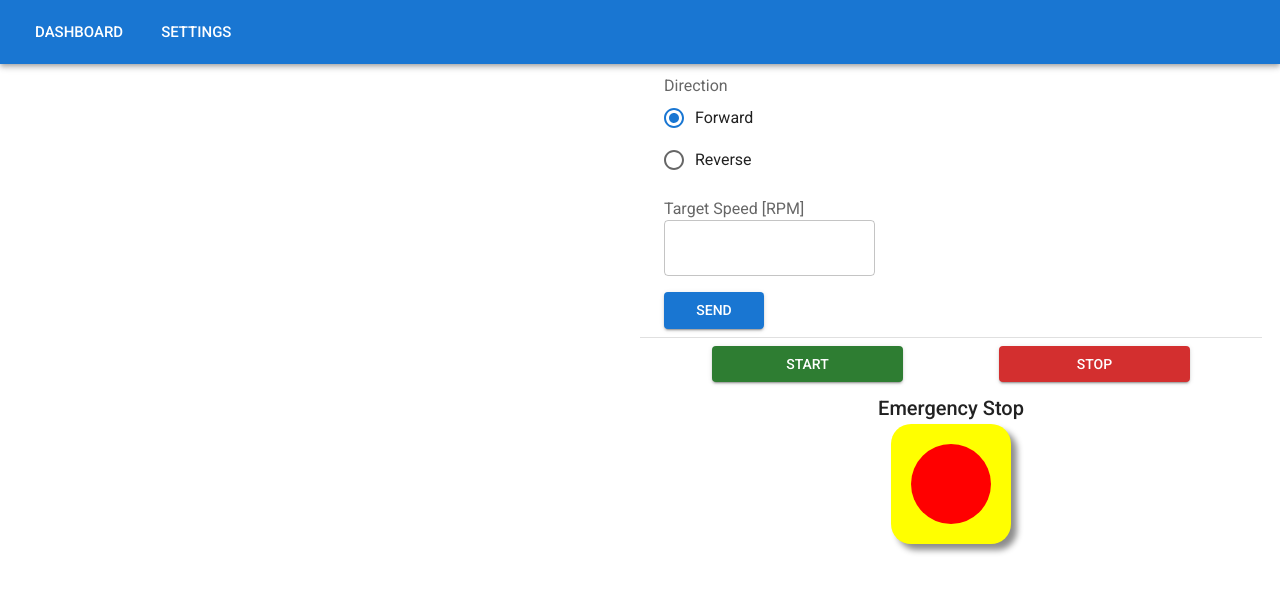
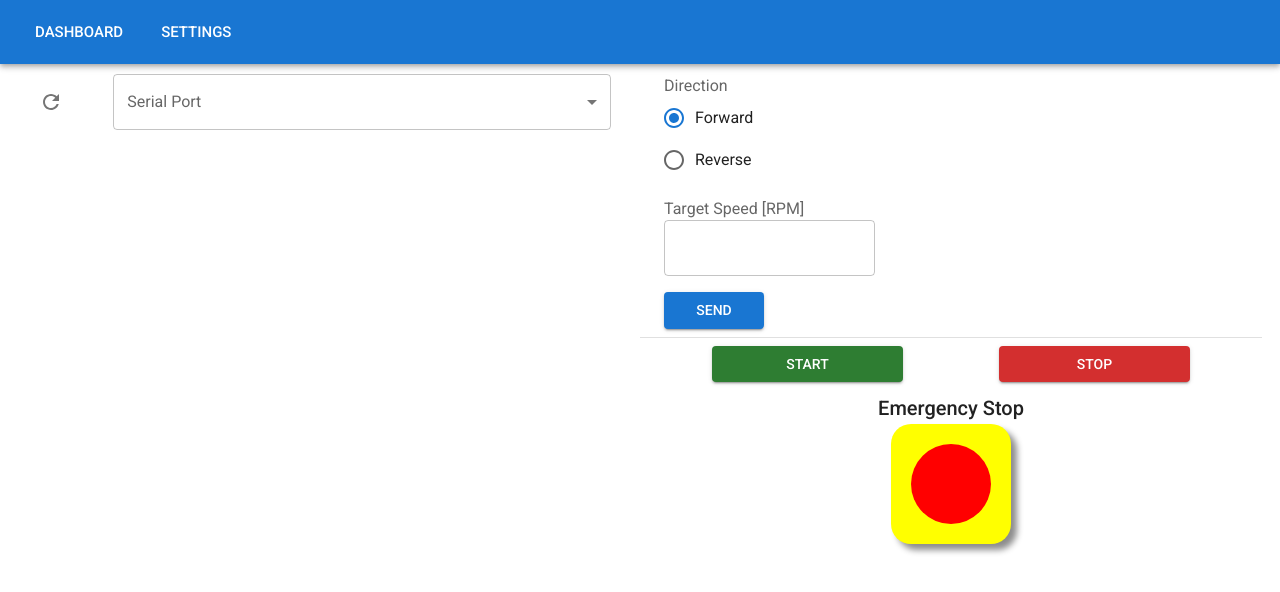
Before and after one commit to TNCT-Mechatech/spindle-speed-controller, a React (Vite) app: page / in a window 1280 px wide. Shown: the top 592 px of the page. Built offline with nearby package versions, Linux system fonts and the light colour scheme.

Commit message:
feat: serial port selector

```diff
--- a/package.json
+++ b/package.json
@@ -15,6 +15,7 @@
   "dependencies": {
     "@emotion/react": "^11.11.3",
     "@emotion/styled": "^11.11.0",
+    "@mui/icons-material": "^5.15.4",
     "@mui/material": "^5.15.4",
     "@tauri-apps/api": "^1.5.2",
     "react": "^18.2.0",
--- a/src/Dashboard.tsx
+++ b/src/Dashboard.tsx
@@ -1,12 +1,16 @@
 import {Box, Divider, Grid, Stack} from "@mui/material";
 import TargetSetting from "./TargetSetting.tsx";
 import Operation from "./Operation.tsx";
+import SerialPortSelector from "./SerialPortSelector.tsx";
 
 export default function Dashboard() {
     return (
         <Box mx={"10px"} my={"10px"}>
             <Grid container width={"100%"} spacing={1}>
                 <Grid item width={"50%"}>
+                    <Stack spacing={1}>
+                        <SerialPortSelector/>
+                    </Stack>
                 </Grid>
                 <Grid item width={"50%"}>
                     <Stack spacing={1}>
--- /dev/null
+++ b/src/SerialPortSelector.tsx
@@ -0,0 +1,71 @@
+import {invoke} from "@tauri-apps/api/tauri";
+import {useState} from "react";
+import {useAsync} from "react-use";
+import {Box, FormControl, IconButton, InputLabel, MenuItem, Select, SelectChangeEvent} from "@mui/material";
+import RefreshIcon from '@mui/icons-material/Refresh';
+
+export default function SerialPortSelector() {
+    const [availablePorts, setAvailablePorts] = useState<string[]>([])
+    const [selectedPort, setSelectedPort] = useState<string>("")
+
+    useAsync(async () => {
+        setAvailablePorts(await getAvailablePorts())
+        getSelectedPort()
+            .then((port) => setSelectedPort(port))
+    })
+
+    const handleChange = (event: SelectChangeEvent) => {
+        setSelectedPort(event.target.value as string);
+
+        //  rust
+        invoke("set_port", {path: event.target.value as string})
+            .then((res) => console.log(res))
+    };
+
+    return (
+        <Box
+            display={"flex"}
+            flexDirection={"row"}
+            justifyContent={"space-around"}
+            alignItems={"center"}
+
+        >
+            <IconButton
+                aria-label="reload"
+                size={"medium"}
+                onClick={() => {
+                    getAvailablePorts()
+                        .then((ports) => setAvailablePorts(ports))
+                }}
+            >
+                <RefreshIcon/>
+            </IconButton>
+            <FormControl sx={{ width: "80%" }}>
+                <InputLabel id="serial-port-select-label">Serial Port</InputLabel>
+                <Select
+                    labelId="serial-port-select-label"
+                    id="serial-port-select"
+                    value={selectedPort}
+                    label="Serial Port"
+
+                    onChange={handleChange}
+                >
+                    {availablePorts.map((port) => (
+                        <MenuItem key={port} value={port}>
+                            {port}
+                        </MenuItem>
+                    ))}
+                </Select>
+            </FormControl>
+        </Box>
+
+    )
+}
+
+const getAvailablePorts = async (): Promise<string[]> => {
+    return invoke("get_available_ports")
+}
+
+const getSelectedPort = async (): Promise<string> => {
+    return invoke("get_selected_port")
+}
```
Also changed, not shown: 1 other file (tests, documents, lock files or other folders).
